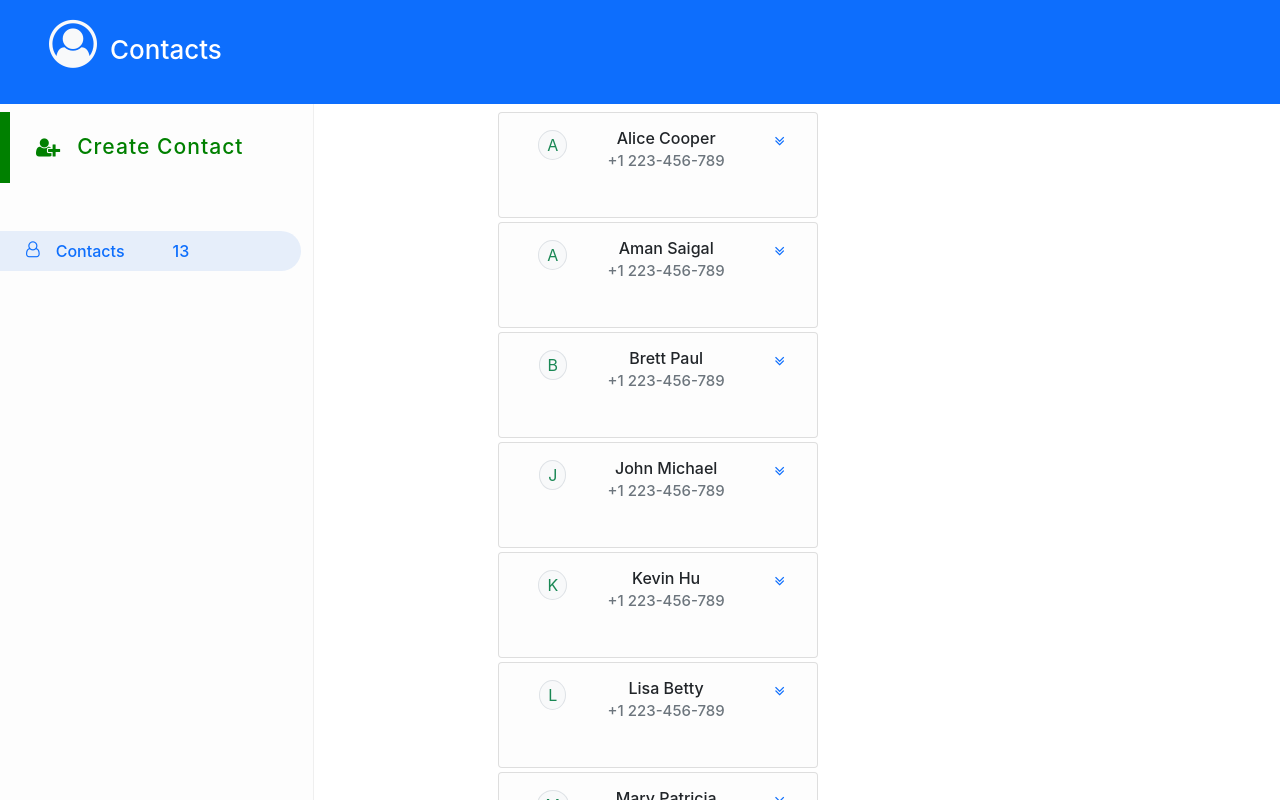
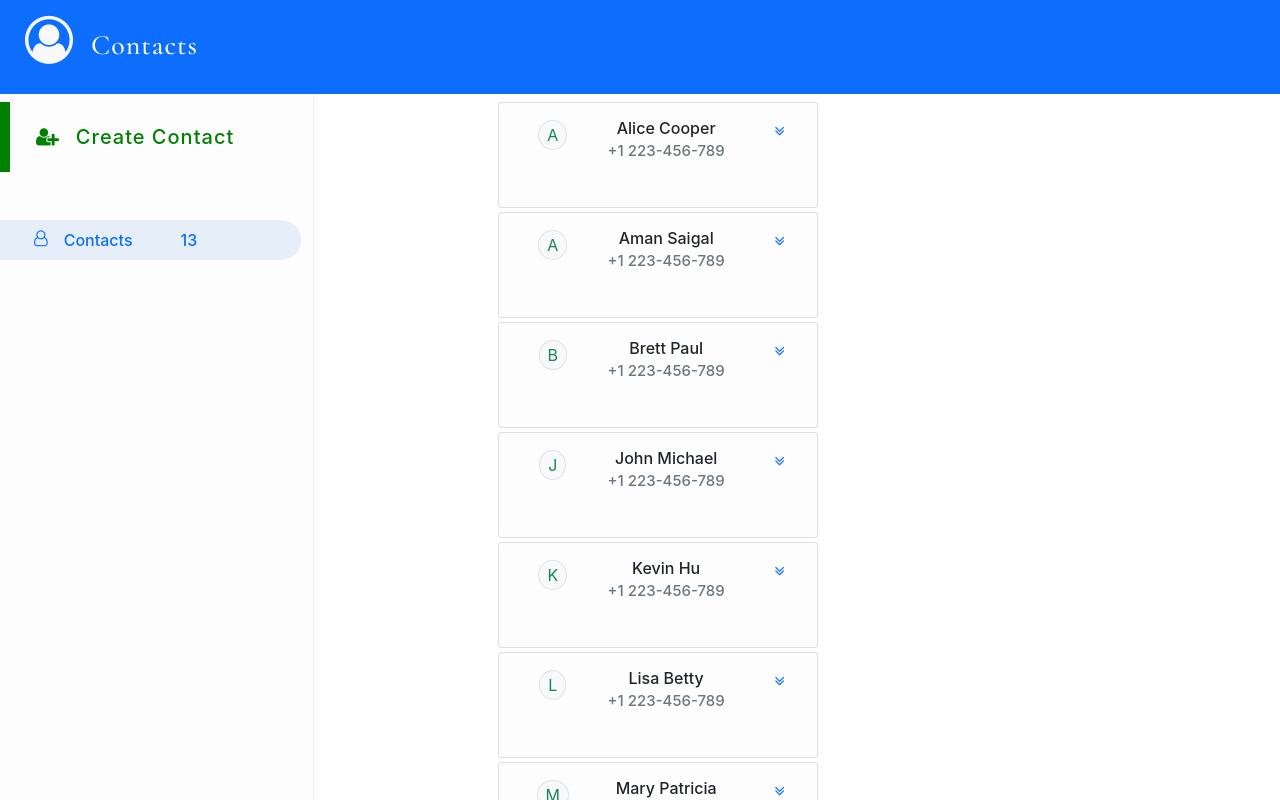
Before and after one commit to Monika-ch/Contacts, a React (Create React App) app: page /edit in a window 1280 px wide. Shown: the top 800 px of the page. Built offline with nearby package versions, Linux system fonts and the light colour scheme.

Commit message:
header redisgned, new fonts

```diff
--- a/src/components/Header.css
+++ b/src/components/Header.css
@@ -1,4 +1,6 @@
 .logo {
-  font-size: 26px !important;
+  font-family: "Cormorant Garamond", serif;
+  font-size: 28px !important;
   font-weight: 500;
+  letter-spacing: 1px;
 }
--- a/src/components/Header.js
+++ b/src/components/Header.js
@@ -3,12 +3,13 @@ import './Header.css'
 
 const Header = () => {
   return (
-    <Navbar dark color='primary' sticky='top' expand='md' className='ps-4 p-2'>
+    <Navbar dark color='primary' sticky='top' expand='md' className='pb-0 pt-1'>
       <NavbarBrand href='/' className='logo'>
-        <a
-          className='btn'
-        >
-          <i className='fa fa-3x fa-user-circle-o text-light pb-3' aria-hidden='true'></i>
+        <a className='btn pb-0'>
+          <i
+            className='fa fa-3x fa-user-circle-o text-light bg-primary pe-1 pb-4'
+            aria-hidden='true'
+          ></i>
         </a>
         Contacts
       </NavbarBrand>
--- a/src/features/contacts/ContactsVertical.css
+++ b/src/features/contacts/ContactsVertical.css
@@ -9,7 +9,7 @@
   padding: 25px 26px;
   display: flex;
   outline: 0;
-  font-size: 1.32rem;
+  font-size: 1.25rem;
   font-weight: 500;
   line-height: 1.25rem;
   color: #202124;
@@ -81,7 +81,7 @@
   }
 
   .contactBtn {
-    font-size: .9rem;
+    font-size: 0.9rem;
     padding: 8px 0 8px 16px;
   }
 }
--- a/src/features/contacts/ContactsVertical.js
+++ b/src/features/contacts/ContactsVertical.js
@@ -22,7 +22,7 @@ const ContactsVertical = () => {
           role='button'
           aria-pressed='true'
         >
-          <i className='fa fa-user-o pe-2 pe-md-3' aria-hidden='true'></i>
+          <i className='fa fa-user-o pe-2 pe-md-3 ps-md-2' aria-hidden='true'></i>
           <span className='pe-4 pe-md-5' aria-label='Contacts'>
             Contacts
           </span>
--- a/src/index.css
+++ b/src/index.css
@@ -1,13 +1,15 @@
+@import url("https://fonts.googleapis.com/css2?family=Cormorant+Garamond:wght@300;400;500;600&family=Raleway:wght@100;200;300;400;500;600&display=swap");
+
 body {
   margin: 0;
-  font-family: -apple-system, BlinkMacSystemFont, 'Segoe UI', 'Roboto', 'Oxygen',
-    'Ubuntu', 'Cantarell', 'Fira Sans', 'Droid Sans', 'Helvetica Neue',
+  font-family: -apple-system, BlinkMacSystemFont, "Raleway", "Segoe UI", "Roboto", "Oxygen",
+    "Ubuntu", "Cantarell", "Fira Sans", "Droid Sans", "Helvetica Neue",
     sans-serif;
   -webkit-font-smoothing: antialiased;
   -moz-osx-font-smoothing: grayscale;
 }
 
 code {
-  font-family: source-code-pro, Menlo, Monaco, Consolas, 'Courier New',
+  font-family: source-code-pro, Menlo, Monaco, Consolas, "Courier New",
     monospace;
 }
```
